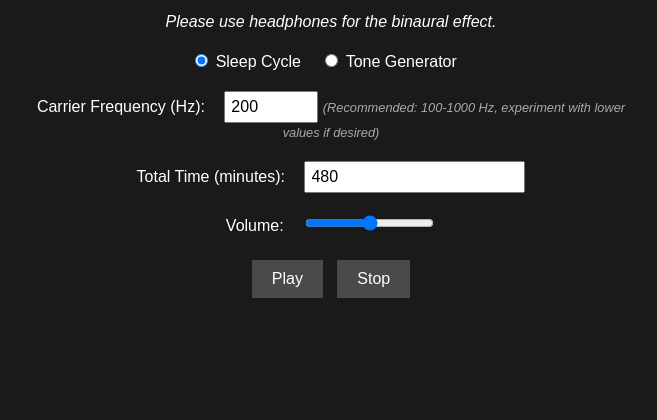
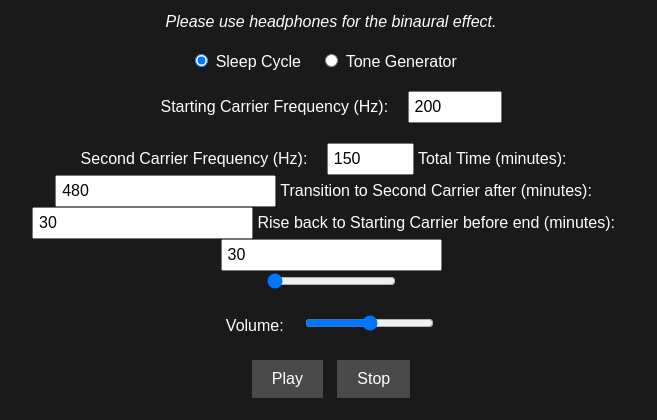
Before and after one commit to jasonbra1n/binaural-beats, a plain HTML site: page index.html in a window 1280 px wide. Shown: the part 81-501 px from the top of the page, without its empty margins (309-966 px from the left). Drawn offline with nearby package versions, Linux system fonts and the light colour scheme.

Commit message:
Update index.html

```diff
--- a/index.html
+++ b/index.html
@@ -18,17 +18,25 @@
       <label><input type="radio" name="mode" value="tone"> Tone Generator</label>
     </div>
 
-    <!-- Carrier Frequency Input -->
+    <!-- Carrier Frequency -->
     <div class="carrier-frequency">
-      <label for="carrier-frequency">Carrier Frequency (Hz): </label>
+      <label for="carrier-frequency">Starting Carrier Frequency (Hz): </label>
       <input type="number" id="carrier-frequency" min="50" max="1000" value="200" step="1">
-      <span class="note">(Recommended: 100-1000 Hz, experiment with lower values if desired)</span>
     </div>
 
     <!-- Sleep Cycle Options -->
     <div id="sleep-options">
+      <label for="second-carrier">Second Carrier Frequency (Hz):</label>
+      <input type="number" id="second-carrier" min="50" max="1000" value="150" step="1">
       <label for="total-time">Total Time (minutes):</label>
-      <input type="number" id="total-time" min="60" value="480" placeholder="e.g., 480 for 8 hours">
+      <input type="number" id="total-time" min="60" value="480">
+      <label for="transition-time">Transition to Second Carrier after (minutes):</label>
+      <input type="number" id="transition-time" min="1" value="30">
+      <label for="rise-time">Rise back to Starting Carrier before end (minutes):</label>
+      <input type="number" id="rise-time" min="1" value="30">
+      <div class="timeline">
+        <input type="range" id="timeline" min="0" max="100" value="0" step="1">
+      </div>
     </div>
 
     <!-- Tone Generator Options -->
@@ -41,7 +49,6 @@
         <option value="20">Beta (20 Hz) - Focus</option>
         <option value="40">Gamma (40 Hz) - High Cognition</option>
         <option value="custom">Custom Frequency</option>
-        <option value="432">Healing (432 Hz Carrier, 2 Hz Delta)</option>
       </select>
       <div id="custom-frequency" style="display: none;">
         <label for="custom-hz">Custom Binaural Beat (Hz):</label>
@@ -60,6 +67,11 @@
       <button id="play">Play</button>
       <button id="stop">Stop</button>
     </div>
+
+    <!-- Visualization -->
+    <div class="visualization">
+      <canvas id="wave-canvas" width="600" height="200"></canvas>
+    </div>
   </div>
 
   <script src="script.js"></script>
```
